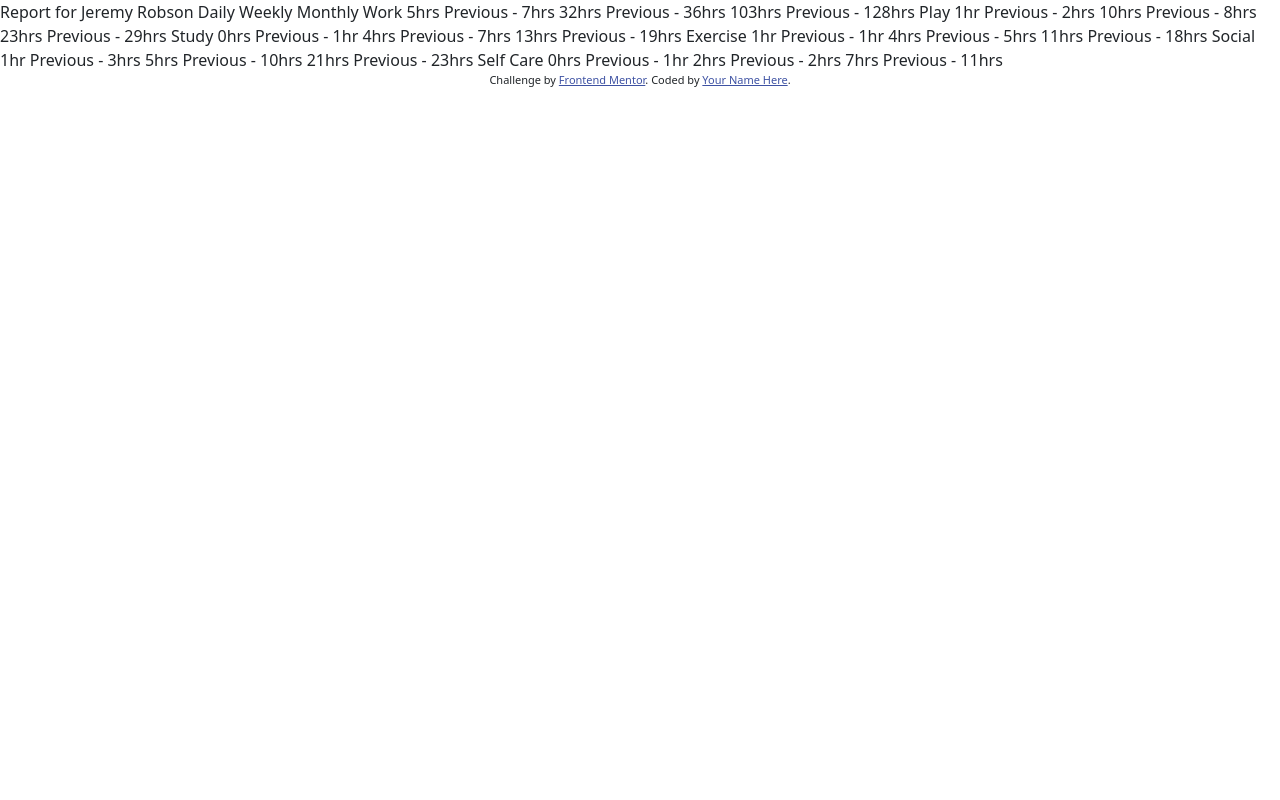
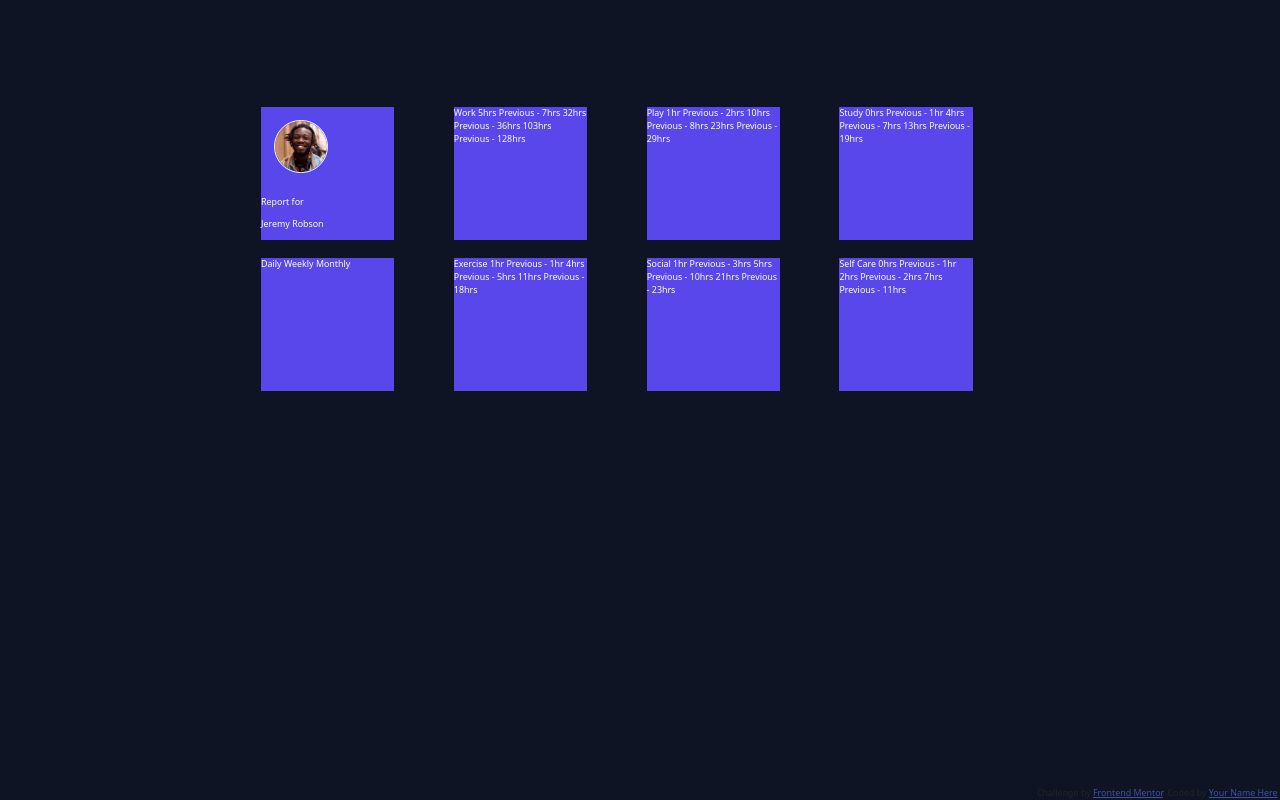
Before and after one commit to xamjjjik/time-tracking-dashboard-challenge, a plain HTML site: page index.html in a window 1280 px wide. Drawn offline with Linux system fonts and the light colour scheme.

Commit message:
css start

```diff
--- /dev/null
+++ b/css/style.css
@@ -0,0 +1,51 @@
+html {
+  box-sizing: border-box;
+  font-size: calc(100vw / 1440 * 10);
+
+  @media (max-width: 1024px) {
+    font-size: calc(100vw / 786 * 10);
+  }
+  @media (max-width: 768px) {
+    font-size: calc(100vw / 500 * 10);
+  }
+  @media (max-width: 500px) {
+    font-size: calc(100vw / 500 * 10);
+  }
+}
+body {
+  background-color: hsl(226, 43%, 10%);
+  min-width: 320px;
+  height: 100%;
+}
+.row {
+  /* display: flex;
+  justify-content: center; */
+  margin: 10rem 20rem 8rem 20rem;
+}
+.blocks {
+  background-color: hsl(246, 80%, 60%);
+  margin-top: 2rem;
+  width: 15rem;
+  height: 15rem;
+  color: white;
+}
+
+img {
+  height: 6rem;
+  width: 6rem;
+  border: 0.2rem solid white;
+  border-radius: 50%;
+  margin: 1.5rem 1.5rem;
+}
+
+/* Footer */
+.attribution {
+  font-size: 1rem;
+  text-align: center;
+  position: fixed;
+  bottom: 0;
+  right: 0;
+}
+.attribution a {
+  color: hsl(228, 45%, 44%);
+}
--- a/index.html
+++ b/index.html
@@ -18,22 +18,44 @@
       href="css/bootstrap.min.css"
       rel="stylesheet"
     />
+    <link
+      rel="stylesheet"
+      href="css/style.css"
+    />
 
     <title>Frontend Mentor | Time tracking dashboard</title>
-
-    <!-- Feel free to remove these styles or customise in your own stylesheet 👍 -->
-    <style>
-      .attribution {
-        font-size: 11px;
-        text-align: center;
-      }
-      .attribution a {
-        color: hsl(228, 45%, 44%);
-      }
-    </style>
   </head>
   <body>
-    Report for Jeremy Robson Daily Weekly Monthly Work 5hrs
+    <div class="container">
+      <div class="row align-items-center">
+        <div class="col-xl-3 col-sm-12">
+          <div
+            class="blocks"
+            id="profile"
+          >
+            <p>
+              <img
+                src="images/image-jeremy.png"
+                alt="Jeremy Robson"
+              />
+            </p>
+            <p>Report for</p>
+            <p></p>
+            Jeremy Robson
+          </div>
+          <div
+            class="blocks"
+            id="menu"
+          >
+            Daily Weekly Monthly
+          </div>
+        </div>
+        <div class="col-xl-3 col-sm-12">
+          <div
+            class="blocks"
+            id="work"
+          >
+            Work 5hrs
             <!-- daily -->
             Previous - 7hrs
             <!-- daily -->
@@ -45,7 +67,31 @@
             <!-- monthly -->
             Previous - 128hrs
             <!-- monthly -->
+          </div>
 
+          <div
+            class="blocks"
+            id="exercise"
+          >
+            Exercise 1hr
+            <!-- daily -->
+            Previous - 1hr
+            <!-- daily -->
+            4hrs
+            <!-- weekly -->
+            Previous - 5hrs
+            <!-- weekly -->
+            11hrs
+            <!-- monthly -->
+            Previous - 18hrs
+            <!-- monthly -->
+          </div>
+        </div>
+        <div class="col-xl-3 col-sm-12">
+          <div
+            class="blocks"
+            id="play"
+          >
             Play 1hr
             <!-- daily -->
             Previous - 2hrs
@@ -58,7 +104,31 @@
             <!-- monthly -->
             Previous - 29hrs
             <!-- monthly -->
+          </div>
 
+          <div
+            class="blocks"
+            id="social"
+          >
+            Social 1hr
+            <!-- daily -->
+            Previous - 3hrs
+            <!-- daily -->
+            5hrs
+            <!-- weekly -->
+            Previous - 10hrs
+            <!-- weekly -->
+            21hrs
+            <!-- monthly -->
+            Previous - 23hrs
+            <!-- monthly -->
+          </div>
+        </div>
+        <div class="col-xl-3 col-sm-12">
+          <div
+            class="blocks"
+            id="study"
+          >
             Study 0hrs
             <!-- daily -->
             Previous - 1hr
@@ -71,33 +141,12 @@
             <!-- monthly -->
             Previous - 19hrs
             <!-- monthly -->
+          </div>
 
-    Exercise 1hr
-    <!-- daily -->
-    Previous - 1hr
-    <!-- daily -->
-    4hrs
-    <!-- weekly -->
-    Previous - 5hrs
-    <!-- weekly -->
-    11hrs
-    <!-- monthly -->
-    Previous - 18hrs
-    <!-- monthly -->
-
-    Social 1hr
-    <!-- daily -->
-    Previous - 3hrs
-    <!-- daily -->
-    5hrs
-    <!-- weekly -->
-    Previous - 10hrs
-    <!-- weekly -->
-    21hrs
-    <!-- monthly -->
-    Previous - 23hrs
-    <!-- monthly -->
-
+          <div
+            class="blocks"
+            id="self"
+          >
             Self Care 0hrs
             <!-- daily -->
             Previous - 1hr
@@ -110,6 +159,10 @@
             <!-- monthly -->
             Previous - 11hrs
             <!-- monthly -->
+          </div>
+        </div>
+      </div>
+    </div>
 
     <div class="attribution">
       Challenge by
@@ -120,5 +173,8 @@
       >. Coded by <a href="#">Your Name Here</a>.
     </div>
     <script src="js/bootstrap.bundle.min.js"></script>
+    <script defer>
+      src = "js/index.js";
+    </script>
   </body>
 </html>
```
Also changed, not shown: js/index.js (added). Lines whose indentation alone changed are shown as unchanged.
